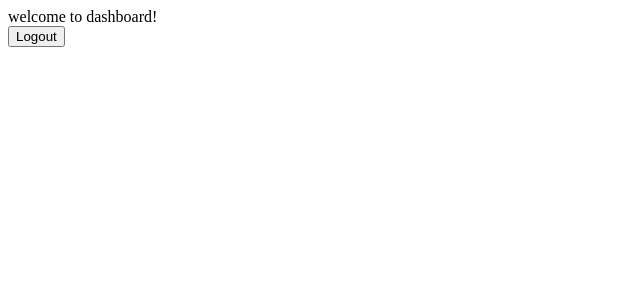
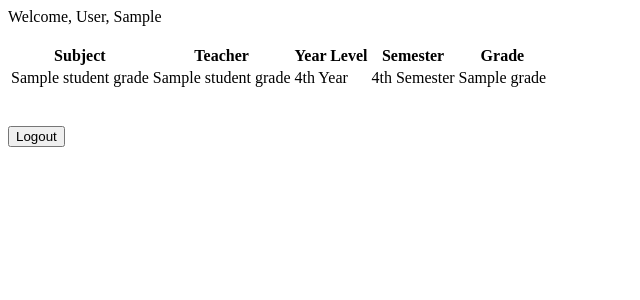
Before and after one commit to Juanester/ICC-Student-Portal, a CodeIgniter app: the page made by application/views/V_Student_Dashboard.php in a window 1280 px wide. Shown: the top 300 px of the page, without its empty margins (0-640 px from the left). Run offline with CodeIgniter, Linux system fonts and the light colour scheme; tables that the repository leaves empty or names only in its code hold one stand-in row (values such as "Sample post"); the template is opened without the code that fills it: most values are stand-ins (such as "Sample title", 1, 10 or a date in 2020).

Commit message:
Student Dashboard finalize

```diff
--- a/application/core/MY_Controller.php
+++ b/application/core/MY_Controller.php
@@ -11,7 +11,7 @@ class MY_Controller extends CI_Controller
     {
         parent::__construct();
 
-        if(empty($_SESSION['student_number'])){
+        if(empty($_SESSION['student_id'])){
             redirect('/C_Student_Login/index');
         }
 
--- a/application/models/M_Student_Login.php
+++ b/application/models/M_Student_Login.php
@@ -6,16 +6,16 @@ class M_Student_Login extends CI_Model{
         parent::__construct();
     }
 
-    public function fetchStudentNumber($student_number, $password){
+    public function fetchStudentId($student_number, $password){
 
-        $this->db->select('students.student_number');
+        $this->db->select('students.student_id');
         $this->db->from('student_user');
         $this->db->join('students', 'student_user.student_id = students.student_id');
         $this->db->where('students.student_number', $student_number);
         $this->db->where('student_user.password', $password);
         $result = $this->db->get();
 
-        return $result->result_array();
+        return $result->result_array()[0]['student_id'];
     }
 
 }
--- a/application/views/V_Student_Dashboard.php
+++ b/application/views/V_Student_Dashboard.php
@@ -1,4 +1,3 @@
-
 <?php
 defined('BASEPATH') OR exit('No direct script access allowed');
 ?>
@@ -8,11 +7,38 @@ defined('BASEPATH') OR exit('No direct script access allowed');
 
 <body>
 
-welcome to dashboard!
+    <span>Welcome, <?= $student_info['last_name'] . ', ' . $student_info['first_name'] ?></span><br><br>
 
-<form action="/C_Student_Dashboard/logout" method="post">
-  <input type="submit" value="Logout">
-</form>
+        <table>
+            <thead>
+                <th>Subject</th>
+
+                <th>Teacher</th>
+
+                <th>Year Level</th>
+
+                <th>Semester</th>
+
+                <th>Grade</th>
+            </thead>
+            <tbody>
+                <?php foreach ($student_grade_list as $row): ?>
+                  <tr>
+                    <td><?= $row['subject_name'] ?></td>
+                    <td><?= $row['employee_name'] ?></td>
+                    <td><?= $row['year_level'] == 1 ? '1st Year' : ($row['year_level'] == 2 ? '2nd Year' : ($row['year_level'] == 3 ? '3rd Year' : '4th Year')) ?></td>
+                    <td><?= $row['semester'] == 1 ? '1st Semester' : ($row['semester'] == 2 ? '2nd Semester' : ($row['semester'] == 3 ? '3rd Semester' : '4th Semester')) ?></td>
+                    <td><?= $row['grade'] ?></td>
+                  </tr>
+                <?php endforeach; ?>
+            </tbody>
+        </table>
+
+        <br><br>
+
+        <form action="/C_Student_Dashboard/logout" method="post">
+            <input type="submit" value="Logout">
+        </form>
 
 </body>
 
```
Also changed, not shown: application/controllers/C_Student_Dashboard.php (+10 -3 lines), application/controllers/C_Student_Login.php (+4 -4 lines), application/models/M_Student_Dashboard.php (+18 -5 lines), sql_export/students_schedule.sql (+6 -4 lines).
